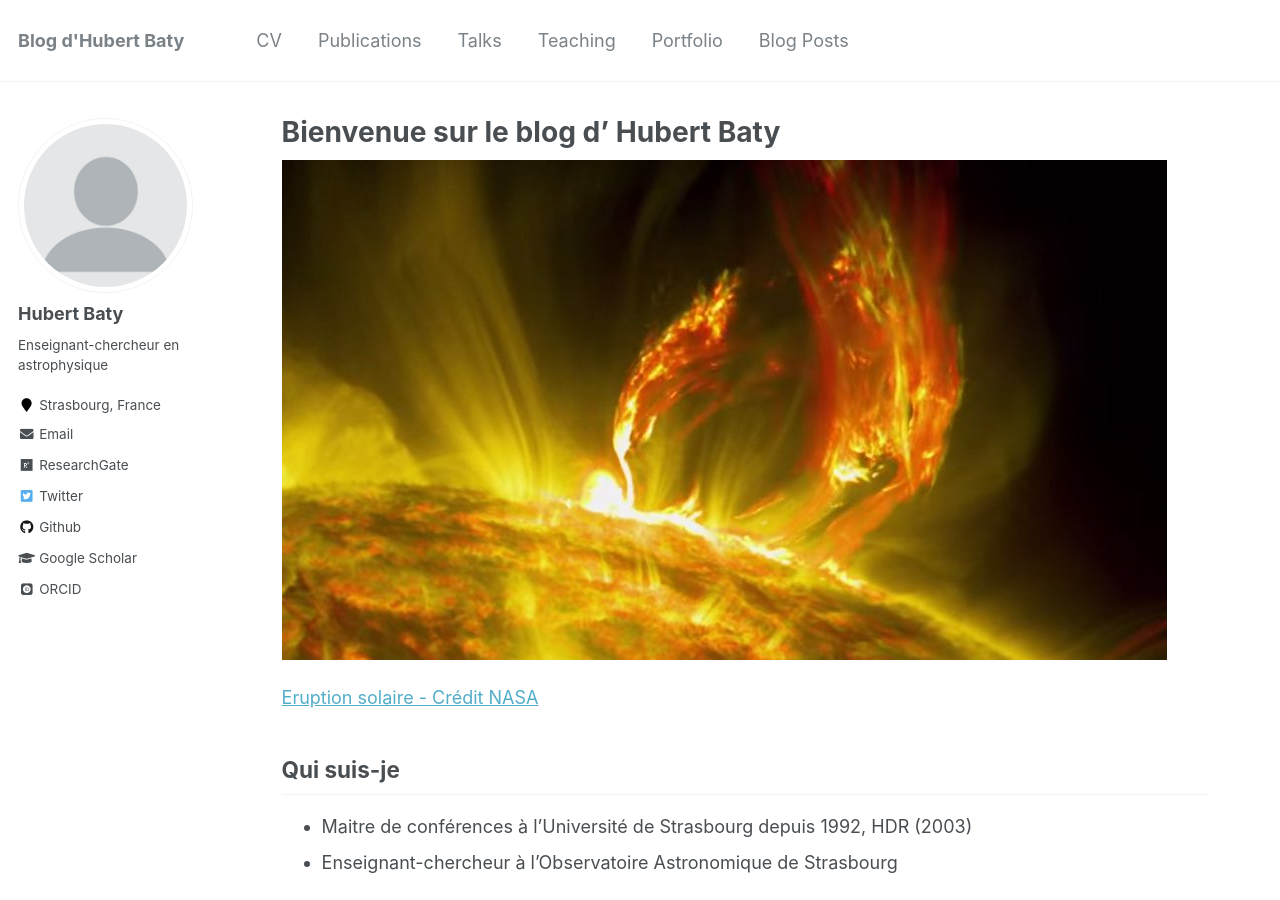
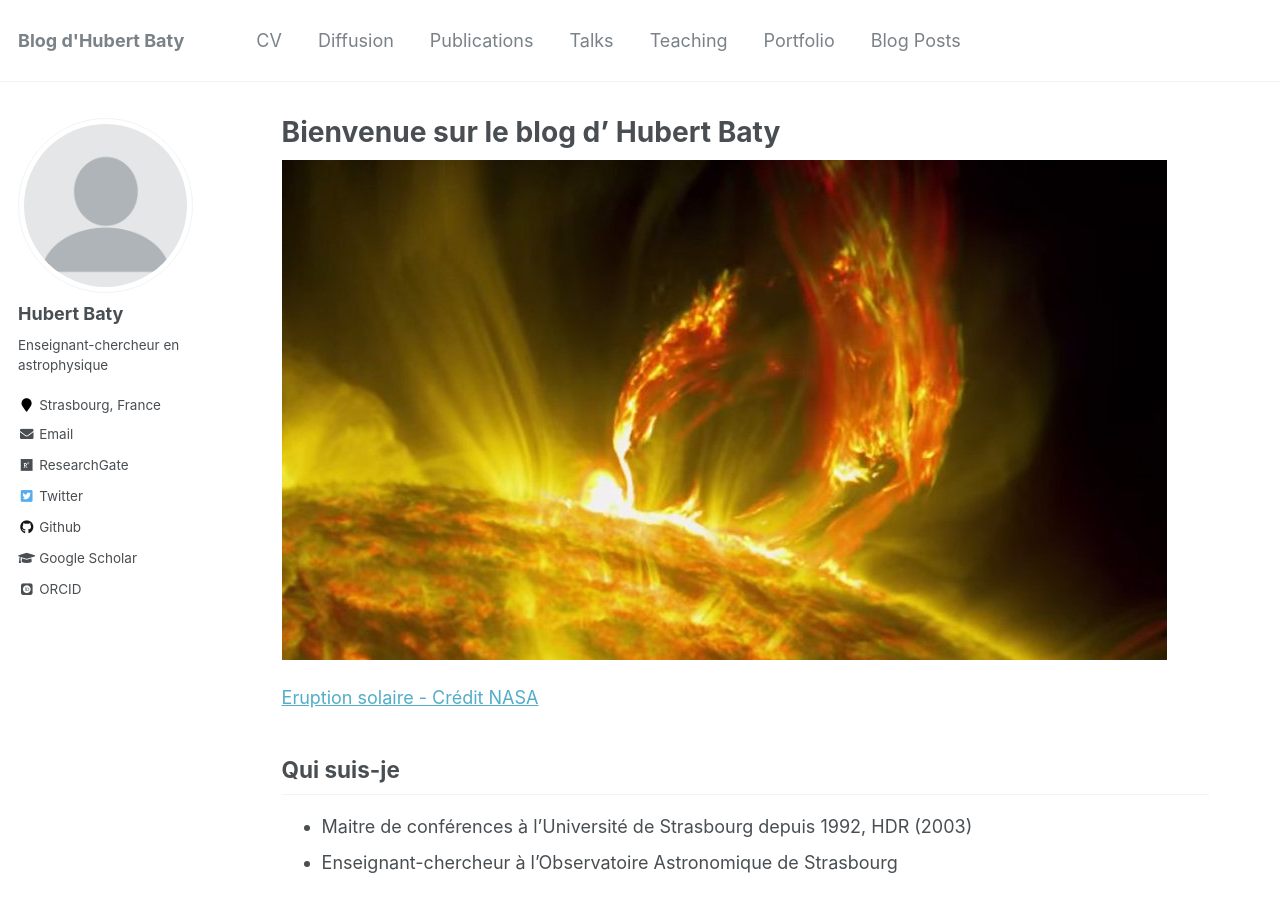
Before and after one commit to hubertbaty/hubertbaty.github.io, a Jekyll site: the page built from _pages/about.md, in a window 1280 px wide and 900 px high. Built offline with Jekyll 4.4.1, drawn with Linux system fonts in a browser that asks for light colours; some web fonts are replaced.

Commit message:
Update navigation.yml

```diff
--- a/_data/navigation.yml
+++ b/_data/navigation.yml
@@ -2,6 +2,9 @@
 main:
   - title: "CV"
     url: /cv/
+
+  - title: "Diffusion"
+    url: /diffusion/
 
   - title: "Publications"
     url: /publications/
```
